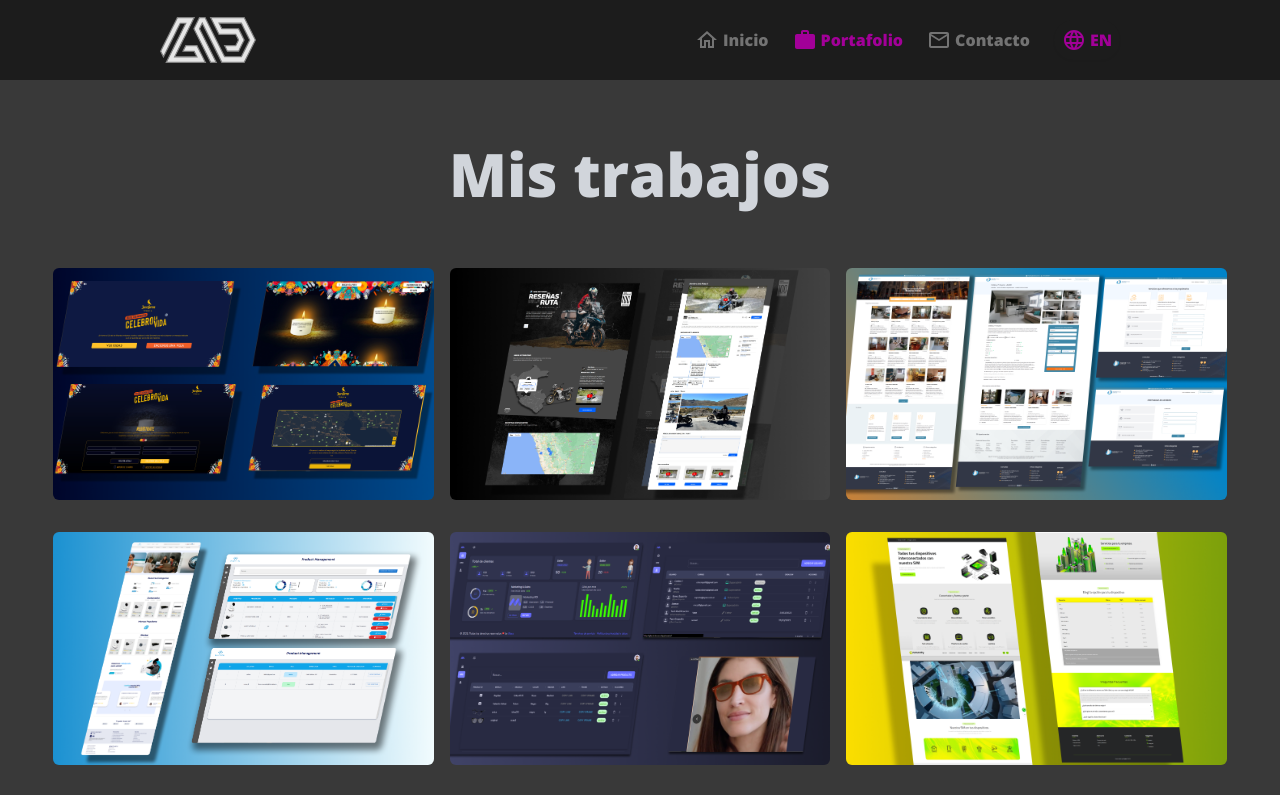
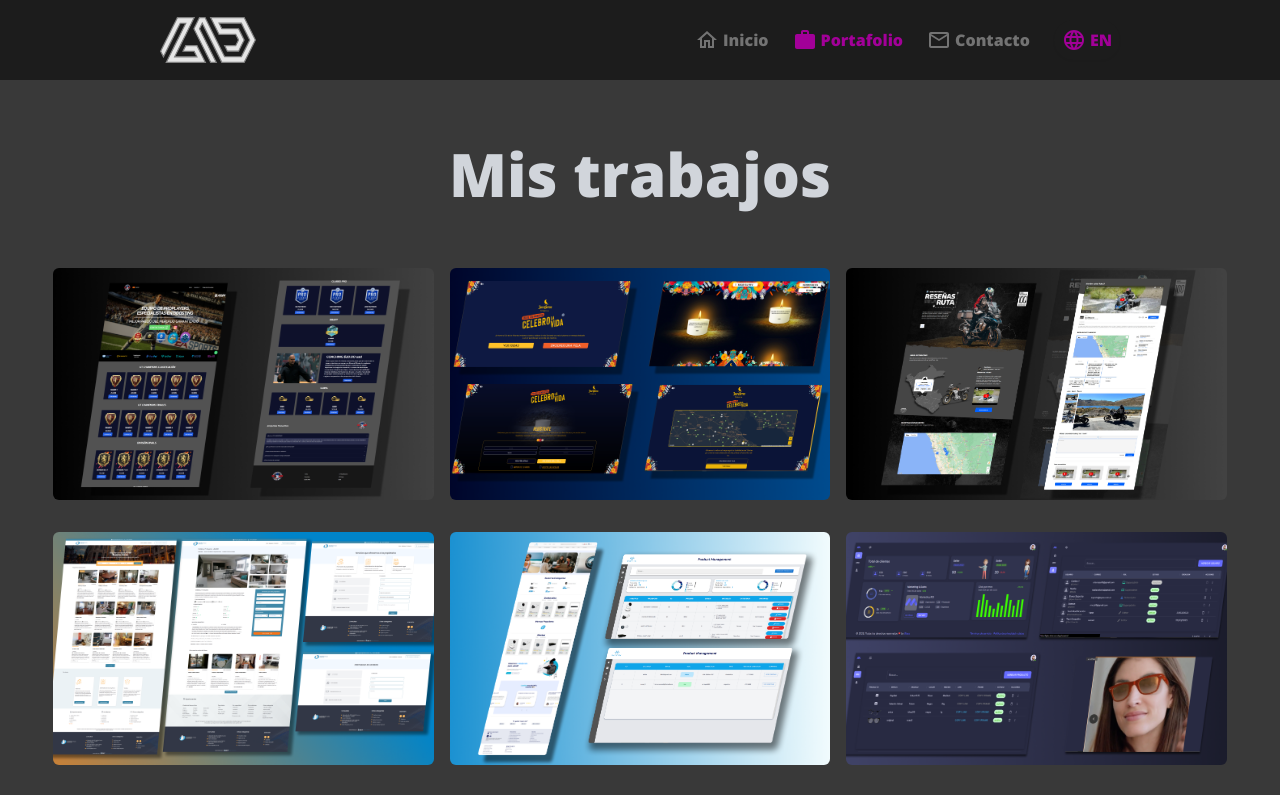
Before and after one commit to Lucas-caceres-w/Portafolio-Web, a Next.js app: page /portafolio in a window 1280 px wide. Shown: the top 795 px of the page. Built offline with nearby package versions, Linux system fonts and the light colour scheme.

Commit message:
add fifaboost

```diff
--- a/components/portafolio/gridworks.tsx
+++ b/components/portafolio/gridworks.tsx
@@ -17,6 +17,13 @@ function ContainerWorks({
   const { language } = useContext<any>(Idioma);
   const texts = language === "es" ? es : en;
   const works = [
+    {
+      title: "Fifa Boosting Latam",
+      description: texts.fifaboost,
+      enlace: "https://fifaboostinglatam.com/",
+      image: "/assets/imagenes/fifaboosting.png",
+      tecs: "css,astro,react",
+    },
     {
       title: "Celebra la vida | Jose cuervo",
       description: texts.josecuervo,
--- a/lib/texts/en.json
+++ b/lib/texts/en.json
@@ -22,5 +22,6 @@
   "Glass": "Application for the administration of users and products, in order to use in a lens tester widget, consuming the JeelizVTO api, It was carried out with a template made in Next.js, Using style libraries such as: Material UI, Contains your management dashboard for lenses as for users, Uses a relational database,  and a path handler called ACL for page access according to the assigned role.",
   "Alquilopisos": "Update and Redesign to the real estate website, focused on rentals in Argentina, CABA and GBA, The site developed in PHP was updated, from version 5 to version 8, Its design which was pure CSS, outdated, was renewed and made with TailwindCSS using its CLI to create the style layer, also optimized the site for a fast and effective load,  reaching an average of 85/90 according to PageSpeed.",
   "MotorRad": "Interactive website, in commemoration of the 100 years of Rad Engine, It was made with 100% native javascript, with its route management dashboard and comment control in each of them, On the server side uses nodejs, with its express framework for the management of authentication and creation of the APIs it uses.",
-  "josecuervo": "Web application to celebrate life in commemoration of the Day of the Dead, lighting a candle to remember our loved ones, for the José Cuervo brand, developed with React on the frontend and Nest js on the backend, using Mysql as a database and firebase for authentication"
+  "josecuervo": "Web application to celebrate life in commemoration of the Day of the Dead, lighting a candle to remember our loved ones, for the José Cuervo brand, developed with React on the frontend and Nest js on the backend, using Mysql as a database and firebase for authentication",
+  "fifaboost": "Landing page for FIFA EA 24 video game boosting company, The site was developed with the Astro static website framework, using TailwindCss as a css framework"
 }
--- a/lib/texts/es.json
+++ b/lib/texts/es.json
@@ -22,5 +22,6 @@
   "Glass": "Aplicacion para la administracion de usuarios y productos, con el fin de usar en un widget de probador de lentes, consumiendo la api de JeelizVTO, Fue llevada a cabo con una plantilla realizada en Next.js, Utilizando librerias de estilos como: Material UI, Contiene su dashboard de administracion para los lentes como para los usuarios, Utiliza una base de datos relacional, y un controlador de rutas llamado ACL para el acceso a las paginas segun el rol asignado.",
   "Alquilopisos": "Actualizacion y Rediseño al sitio web de inmobiliaria, enfocada en alquileres en Argentina, CABA y GBA, Se actualizo el sitio desarrollado en PHP, de su version 5 a la version 8, Su diseño el cual era CSS puro, desactualizado, fue renovado y realizado con TailwindCSS utilizando su CLI para crear la capa de estilos, tambien se optimizo el sitio para una carga rapida y eficaz, llegando a un promedo de 85/90 segun PageSpeed.",
   "MotorRad": "Sitio web interactivo, en conmemoración de los 100 años de Motor Rad, Fue realizado con javascript nativo 100%, con su dashboard de administración de rutas y control de comentarios en cada una de ellas, Del lado del servidor utiliza nodejs, con su framework express para el manejo de autenticacion y creacion de las API's que utiliza.",
-  "josecuervo": "Aplicación web para celebrar la vida en conmemoración del dia de los muertos, encendiendo una vela para recordar nuestros seres queridos, para la marca Jose Cuervo, desarrollado con React en el frontend y Nest js en el backend, utilizando Mysql como base de datos y firebase para la autenticación"
+  "josecuervo": "Aplicación web para celebrar la vida en conmemoración del dia de los muertos, encendiendo una vela para recordar nuestros seres queridos, para la marca Jose Cuervo, desarrollado con React en el frontend y Nest js en el backend, utilizando Mysql como base de datos y firebase para la autenticación",
+  "fifaboost": "Landing page para empresa de boosting del juego de video FIFA EA 24, El sitio fue desarrollado con el framework de paginas webs estáticas Astro, utilizando como framework de css, TailwindCss"
 }
```
Also changed, not shown: public/assets/imagenes/fifaboosting.png (added).
